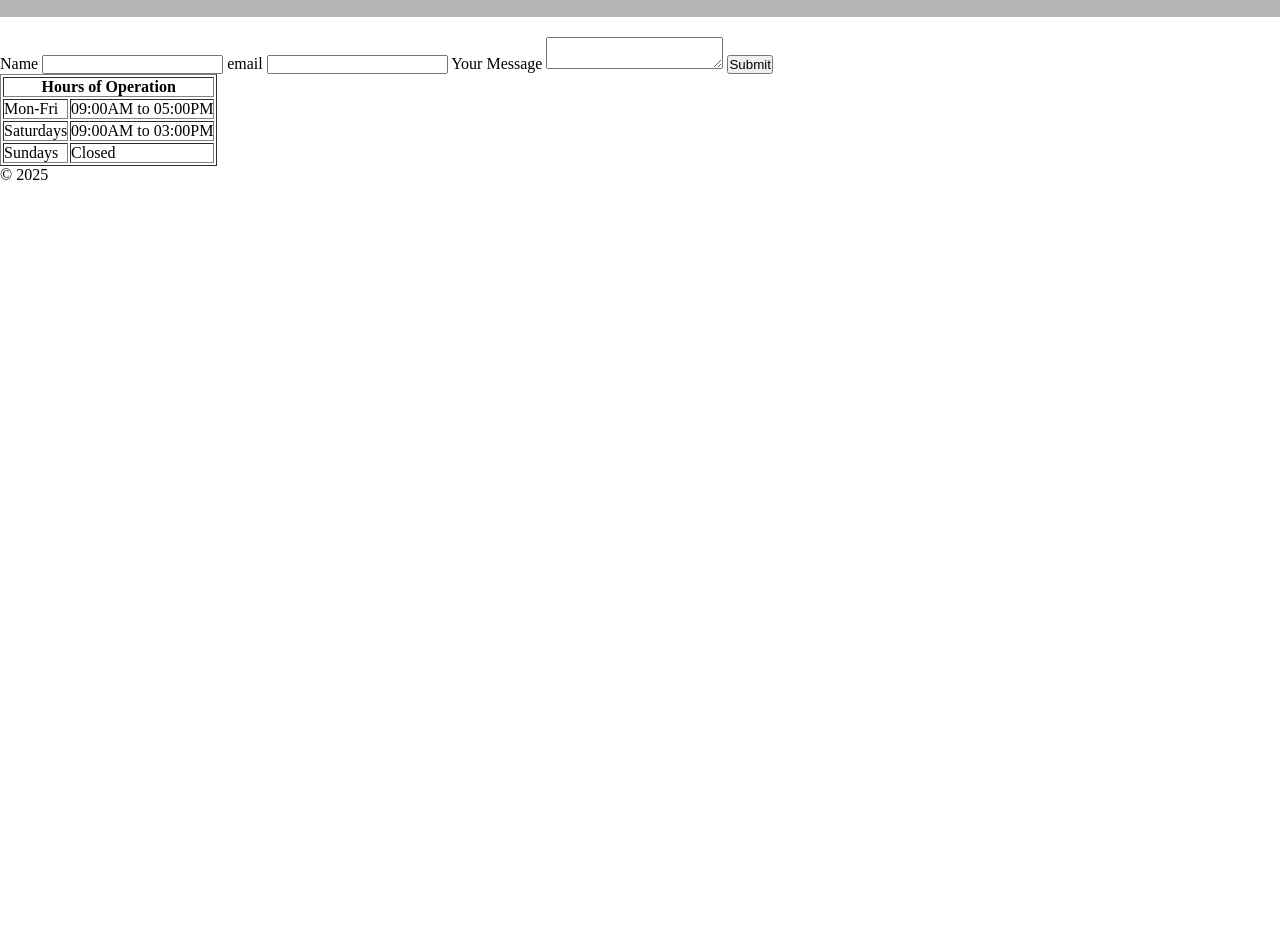
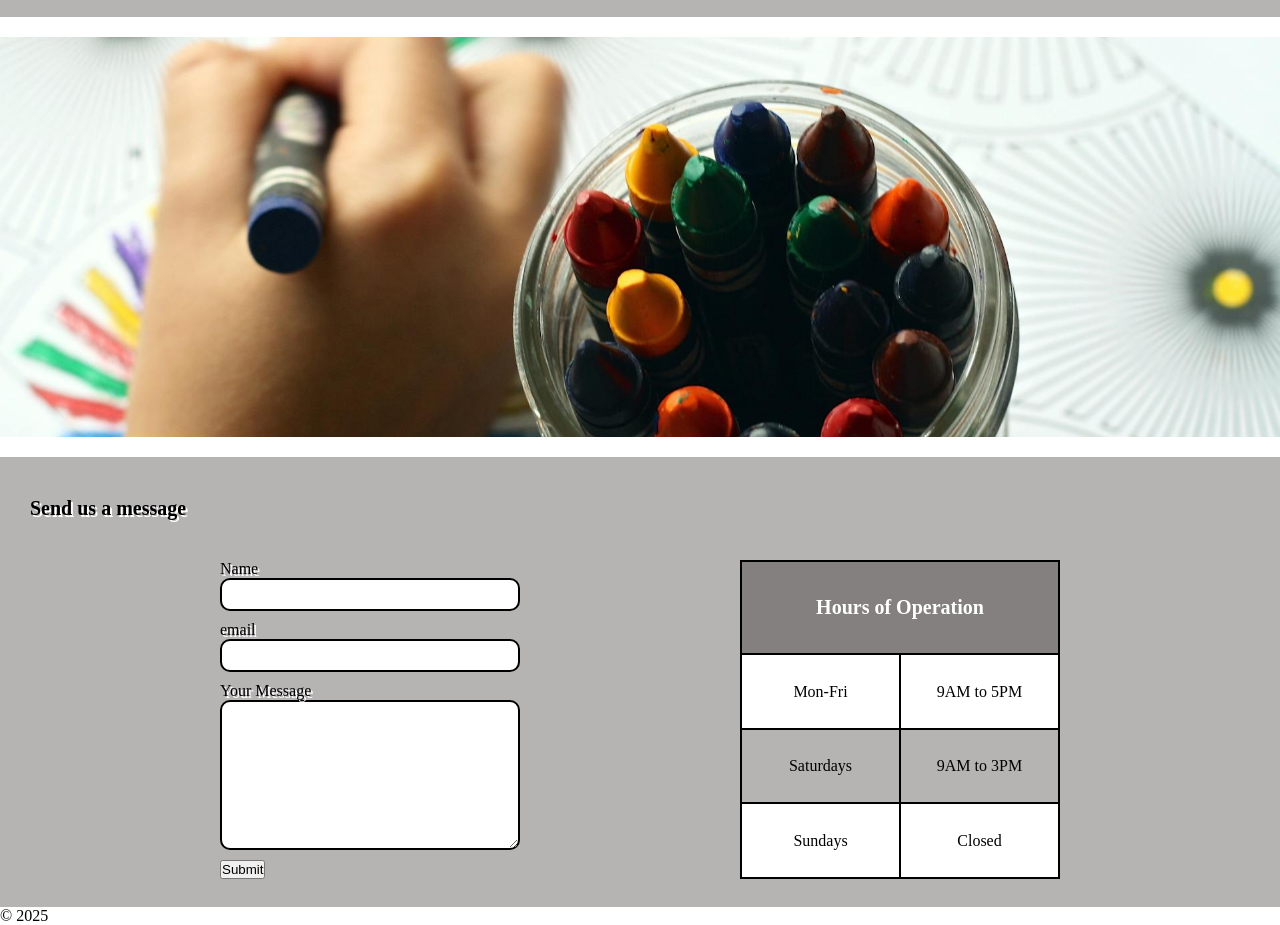
Before and after one commit to msnirmal/Practice-HTML-CSS, a plain HTML site: page contact.html in a window 1280 px wide. Shown: the part 103-1028 px from the top of the page. Before the commit the page ends 800 px from the top, so only its background shows below. Drawn offline with Linux system fonts and the light colour scheme.

Commit message:
completed home and contact page

```diff
--- a/assets/css/style.css
+++ b/assets/css/style.css
@@ -38,6 +38,11 @@ nav {
     width: 30%;
     justify-content: space-around;
     align-items: center;
+
+}
+
+nav a {
+    color: black;
 }
 
 .hero{
@@ -47,6 +52,68 @@ nav {
     background-position: center;
     background-size: cover;
     margin-bottom: 20px;
+}
+
+.contact{
+    height: 450px;
+    width: 100%;
+    background-color: rgb(164, 160, 160,0.8);
+}
+
+.contact h1 {
+    font-size: 20px;
+    margin: 0 0 40px 30px;
+    color: black;
+    text-shadow: 2px 2px white;
+    padding-top: 40px;
+}
+
+.formTable{
+    width: 100%;
+    display: flex;
+    justify-content: space-evenly;
+}
+
+.form input, textarea {
+    border-radius: 10px;
+    width: 300px;
+    padding: 7px;
+    border: 2px solid black;
+    margin-bottom: 10px;
+}
+
+.form textarea{
+    height: 150px;
+    display: block;
+}
+
+.form label{
+    color: black;
+    text-shadow: 2px 2px white;
+    display: block;
+}
+
+.timeTable{
+    width: 25%;
+    border-collapse: collapse;
+}
+
+.timeTable td, th{
+    border: 2px solid black;
+    width: 50%;
+    text-align: center;
+
+}
+
+.timeTable tr:nth-child(even){
+    background-color: white;
+}
+
+.timeTable th {
+    font-size: 20px;
+    background-color: rgb(132, 128, 128);
+    color: white;
+
 }
 
 .details{
@@ -70,8 +137,8 @@ nav {
 
 }
 
-.numbers div {
-    width: 25%;
+.numbers a {
+    width: 30%;
     height: 250px;
     border: 5px solid white;
     border-radius: 20px;
--- a/contact.html
+++ b/contact.html
@@ -19,8 +19,12 @@
             <a href="contact.html">ContactUs</a>
         </nav>
     </header>
-    <section>
-        <form action="#">
+    <section class="hero"></section>
+    <section class="contact">
+        <h1>Send us a message</h1>
+
+        <div class="formTable">
+            <form class="form">
                 <label for="name">Name</label>
                 <input type="text" id="name">
 
@@ -32,19 +36,19 @@
 
                 <button type="submit">Submit</button>
             </form>
-        <table border="1">
+            <table class="timeTable">
                 <tr>
                     <th colspan="2">Hours of Operation</th>
                 </tr>
 
                 <tr>
                     <td>Mon-Fri</td>
-                <td>09:00AM to 05:00PM</td>
+                    <td>9AM to 5PM</td>
                 </tr>
 
                 <tr>
                     <td>Saturdays</td>
-                <td>09:00AM to 03:00PM</td>
+                    <td>9AM to 3PM</td>
                 </tr>
 
                 <tr>
@@ -52,6 +56,7 @@
                     <td>Closed</td>
                 </tr>
             </table>
+        </div>
     </section>
     <footer>
         &copy;
```
Also changed, not shown: index.html (+4 -4 lines). Lines whose indentation alone changed are shown as unchanged.
